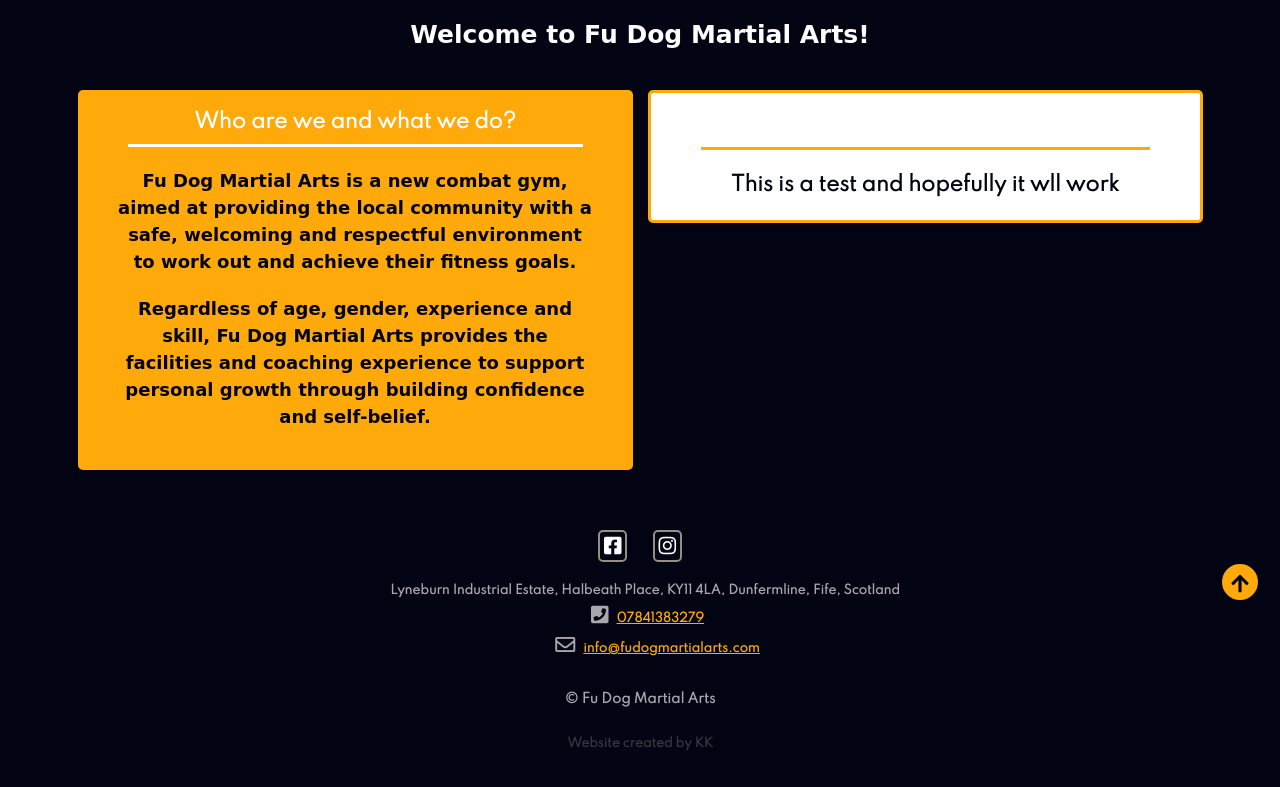
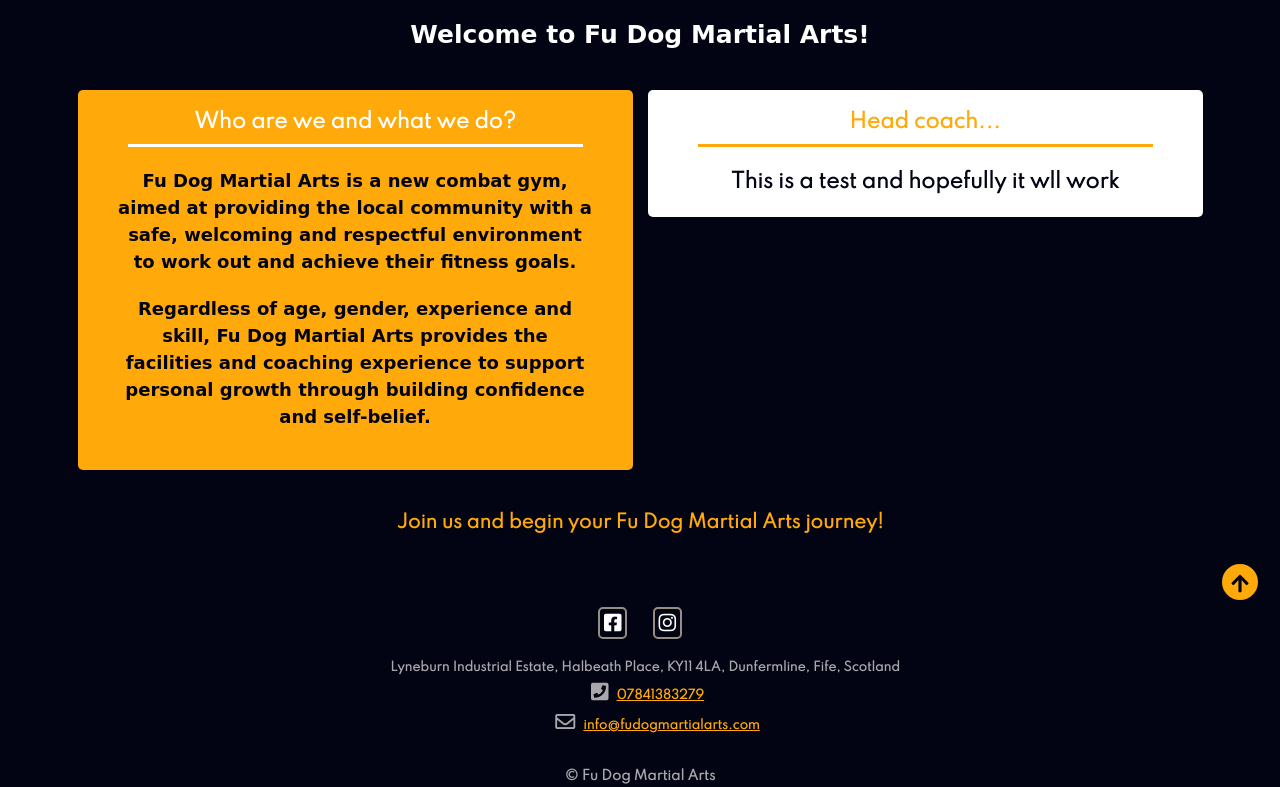
Before and after one commit to KrisK1978/fudogmartialarts, a Flask app: page / in a window 1280 px wide. Shown: the part 135-922 px from the top of the page. Before the commit the page ends 885 px from the top, so only its background shows below. Run offline with Flask 2, Linux system fonts and the light colour scheme.

Commit message:
Additional text added to about page content

```diff
--- a/static/css/style.css
+++ b/static/css/style.css
@@ -109,7 +109,6 @@ a.email-icon {
     word-wrap: break-word;
     background-color: #FFFFFF;
     background-clip: border-box;
-    border: 0.3rem solid #ffa90a;
     border-radius: 0.5rem;
     margin-top: 2rem;
 }
@@ -129,6 +128,15 @@ a.email-icon {
     margin-bottom: 1rem;
 }
 
+.other-card-title {
+    text-align: center;
+    font-family: 'Spartan', sans-serif;
+    font-size: 2rem;
+    font-weight: bolder;
+    color: #ffa90a;
+    margin-bottom: 1rem;
+}
+
 .about-card-text {
     text-align: center;
     font-family: 'Architects Daughter', cursive;
@@ -137,6 +145,13 @@ a.email-icon {
     margin: 2rem;
 }
 
+.other-info {
+    text-align: center;
+    font-size: 1.8rem;
+    color: #ffa90a;
+    font-weight: bolder;
+    margin-top: 4rem;
+}
 
 
 
--- a/templates/components/navigation/navigation.html
+++ b/templates/components/navigation/navigation.html
@@ -10,7 +10,7 @@
         <!--Fudog collapse button-->
         <button type="button" class="navbar-toggler" data-bs-toggle="collapse" data-bs-target="#navbarNavDropdown"
         aria-controls="navbarNavDropdown" aria-expanded="false" aria-label="Toggle navigation">
-            <img src="{{ url_for('static', filename='media/logo/fudog-logo-button.png') }}" alt="fudog-logo"
+            <img src="{{ url_for('static', filename='media/logo/fudog-mobile-button.png') }}" alt="fudog-logo"
             height="50"></button>
       <div class="collapse navbar-collapse" id="navbarNavDropdown">
         <ul class="navbar-nav">
--- a/templates/pages/about.html
+++ b/templates/pages/about.html
@@ -26,13 +26,18 @@
                 <div class="col-sm-6">
                   <div class="about-card-two">
                     <div class="card-body">
-                      <h5 class="about-card-title">Head coach...</h5>
+                      <h5 class="other-card-title">Head coach...</h5>
                       <div class="divider-two"></div>
                       <p class="card-text">
                         This is a test and hopefully it wll work
                     </div>
                   </div>
                 </div>
+                <div class="col-sm-12">
+                  <p class="other-info">
+                    Join us and begin your Fu Dog Martial Arts journey!
+                  </p>
+                </div>
             </div>
         </div>
 
```
